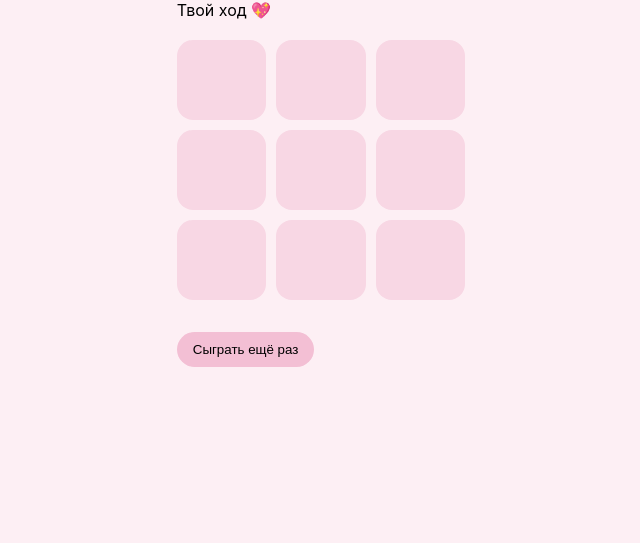
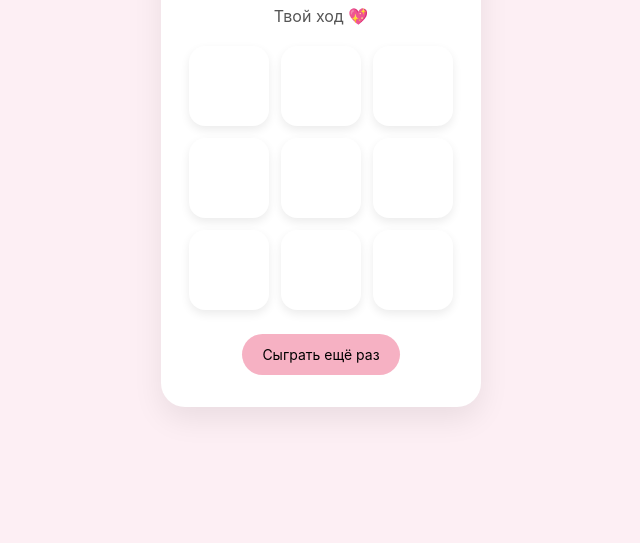
Before and after one commit to minty-vc/tictactoe, a website: page index.html in a window 1280 px wide. Shown: the part 257-800 px from the top of the page, without its empty margins (319-959 px from the left). Drawn offline with Linux system fonts and the light colour scheme.

Commit message:
Update style.css

```diff
--- a/style.css
+++ b/style.css
@@ -1,58 +1,80 @@
+* {
+  box-sizing: border-box;
+  font-family: -apple-system, BlinkMacSystemFont, 'Segoe UI', sans-serif;
+}
+
 body {
   margin: 0;
-  font-family: -apple-system, BlinkMacSystemFont, sans-serif;
   background: #fdeff4;
+}
+
+.wrapper {
+  min-height: 100vh;
   display: flex;
   justify-content: center;
   align-items: center;
-  height: 100vh;
 }
 
-.game {
+.card {
   background: #ffffff;
-  padding: 24px;
-  border-radius: 20px;
+  padding: 32px 36px;
+  border-radius: 24px;
+  text-align: center;
+  box-shadow: 0 12px 30px rgba(0, 0, 0, 0.08);
   width: 320px;
-  text-align: center;
 }
 
+h1 {
+  margin-top: 0;
+  margin-bottom: 8px;
+}
+
+#status {
+  margin-bottom: 20px;
+  color: #555;
+}
+
+/* игровое поле */
 .board {
   display: grid;
-  grid-template-columns: repeat(3, 1fr);
-  gap: 10px;
-  margin: 20px 0;
+  grid-template-columns: repeat(3, 80px);
+  grid-template-rows: repeat(3, 80px);
+  gap: 12px;
+  justify-content: center;
+  margin-bottom: 24px;
 }
 
 .cell {
+  width: 80px;
   height: 80px;
-  background: #f8d7e4;
+  background: #fff;
   border-radius: 16px;
-  font-size: 32px;
+  box-shadow: 0 4px 10px rgba(0, 0, 0, 0.08);
+  font-size: 36px;
+  font-weight: bold;
   display: flex;
   align-items: center;
   justify-content: center;
   cursor: pointer;
+  user-select: none;
+  transition: transform 0.15s ease, background 0.15s ease;
 }
 
 .cell:hover {
-  background: #f3bfd4;
+  transform: scale(1.05);
+  background: #fff5f8;
 }
 
 button {
-  margin-top: 12px;
-  padding: 10px 16px;
-  border-radius: 20px;
+  background: #f6b1c3;
   border: none;
-  background: #f3bfd4;
+  border-radius: 999px;
+  padding: 12px 20px;
+  font-size: 14px;
   cursor: pointer;
+  transition: background 0.2s ease;
 }
 
-a.telegram-btn {
-  display: inline-block;
-  margin-top: 12px;
-  padding: 10px 16px;
-  border-radius: 20px;
-  background: #c7e6ff;
-  color: #000;
-  text-decoration: none;
+button:hover {
+  background: #f29bb1;
 }
```
